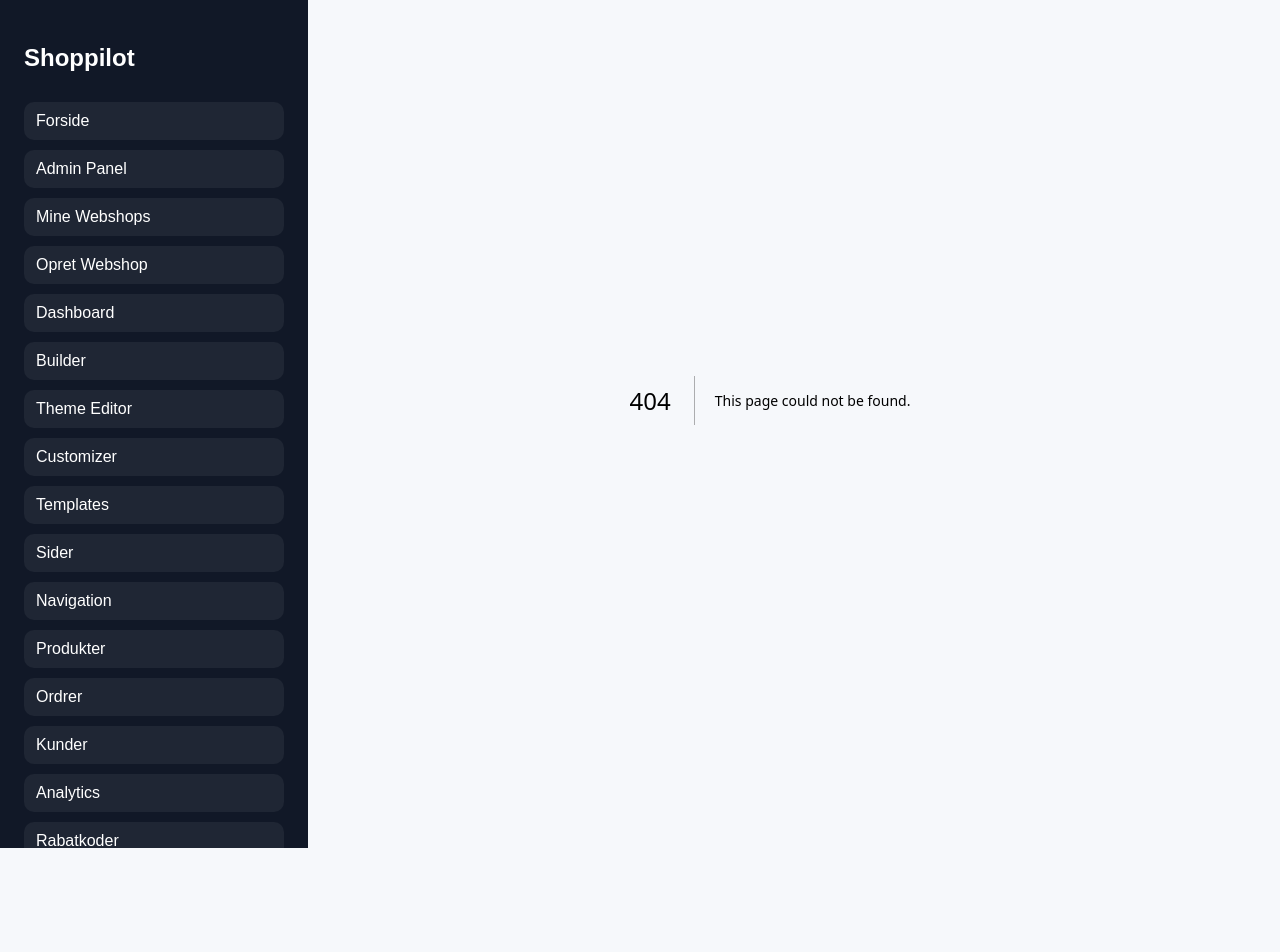
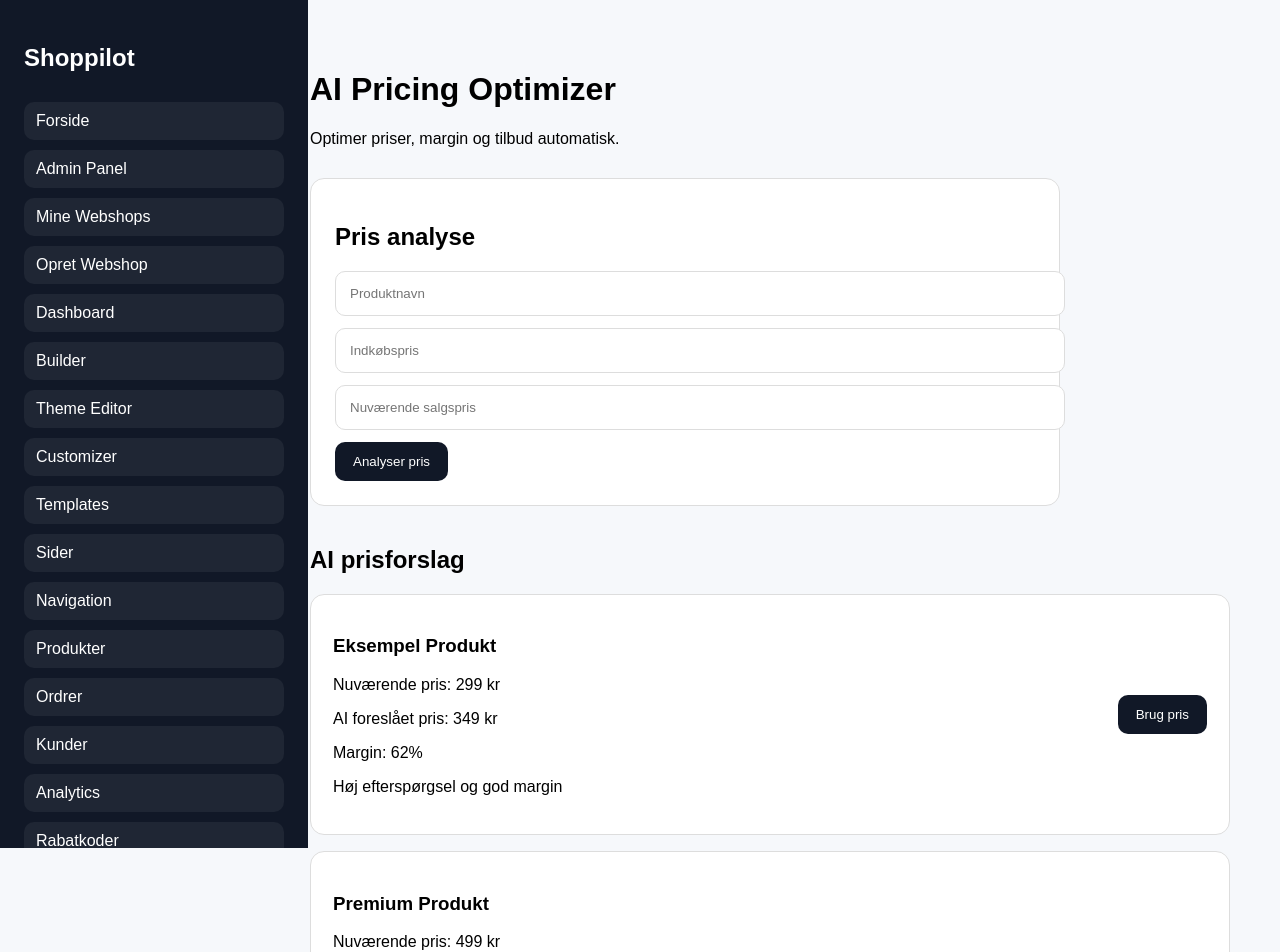
Before and after one commit to postjkhandel-ship-it/shoppilot, a Next.js app: page /ai-pricing-optimizer in a window 1280 px wide. Before the commit this address had no page. Shown: the top 952 px of the page. Before the commit the page ends 800 px from the top, so only its background shows below. Built offline with nearby package versions, Linux system fonts and the light colour scheme.

Commit message:
Create page.js

```diff
--- /dev/null
+++ b/app/ai-pricing-optimizer/page.js
@@ -0,0 +1,96 @@
+export default function AIPricingOptimizer() {
+  const products = [
+    {
+      name: "Eksempel Produkt",
+      currentPrice: "299 kr",
+      suggestedPrice: "349 kr",
+      margin: "62%",
+      reason: "Høj efterspørgsel og god margin"
+    },
+    {
+      name: "Premium Produkt",
+      currentPrice: "499 kr",
+      suggestedPrice: "549 kr",
+      margin: "68%",
+      reason: "Kan positioneres som premium"
+    },
+    {
+      name: "Test Produkt",
+      currentPrice: "199 kr",
+      suggestedPrice: "179 kr",
+      margin: "44%",
+      reason: "Lavere pris kan øge konvertering"
+    }
+  ];
+
+  return (
+    <main style={{ padding: "50px", fontFamily: "Arial" }}>
+      <h1>AI Pricing Optimizer</h1>
+      <p>Optimer priser, margin og tilbud automatisk.</p>
+
+      <div style={card}>
+        <h2>Pris analyse</h2>
+
+        <input placeholder="Produktnavn" style={input} />
+        <input placeholder="Indkøbspris" style={input} />
+        <input placeholder="Nuværende salgspris" style={input} />
+
+        <button style={button}>Analyser pris</button>
+      </div>
+
+      <h2 style={{ marginTop: "40px" }}>AI prisforslag</h2>
+
+      <div style={{ display: "grid", gap: "16px" }}>
+        {products.map((product) => (
+          <div key={product.name} style={row}>
+            <div>
+              <h3>{product.name}</h3>
+              <p>Nuværende pris: {product.currentPrice}</p>
+              <p>AI foreslået pris: {product.suggestedPrice}</p>
+              <p>Margin: {product.margin}</p>
+              <p>{product.reason}</p>
+            </div>
+
+            <button style={button}>Brug pris</button>
+          </div>
+        ))}
+      </div>
+    </main>
+  );
+}
+
+const card = {
+  background: "#fff",
+  border: "1px solid #ddd",
+  borderRadius: "14px",
+  padding: "24px",
+  maxWidth: "700px",
+  marginTop: "30px"
+};
+
+const row = {
+  background: "#fff",
+  border: "1px solid #ddd",
+  borderRadius: "14px",
+  padding: "22px",
+  display: "flex",
+  justifyContent: "space-between",
+  alignItems: "center"
+};
+
+const input = {
+  width: "100%",
+  padding: "14px",
+  marginBottom: "12px",
+  border: "1px solid #ddd",
+  borderRadius: "10px"
+};
+
+const button = {
+  background: "#111827",
+  color: "white",
+  border: "none",
+  padding: "12px 18px",
+  borderRadius: "10px",
+  cursor: "pointer"
+};
```
